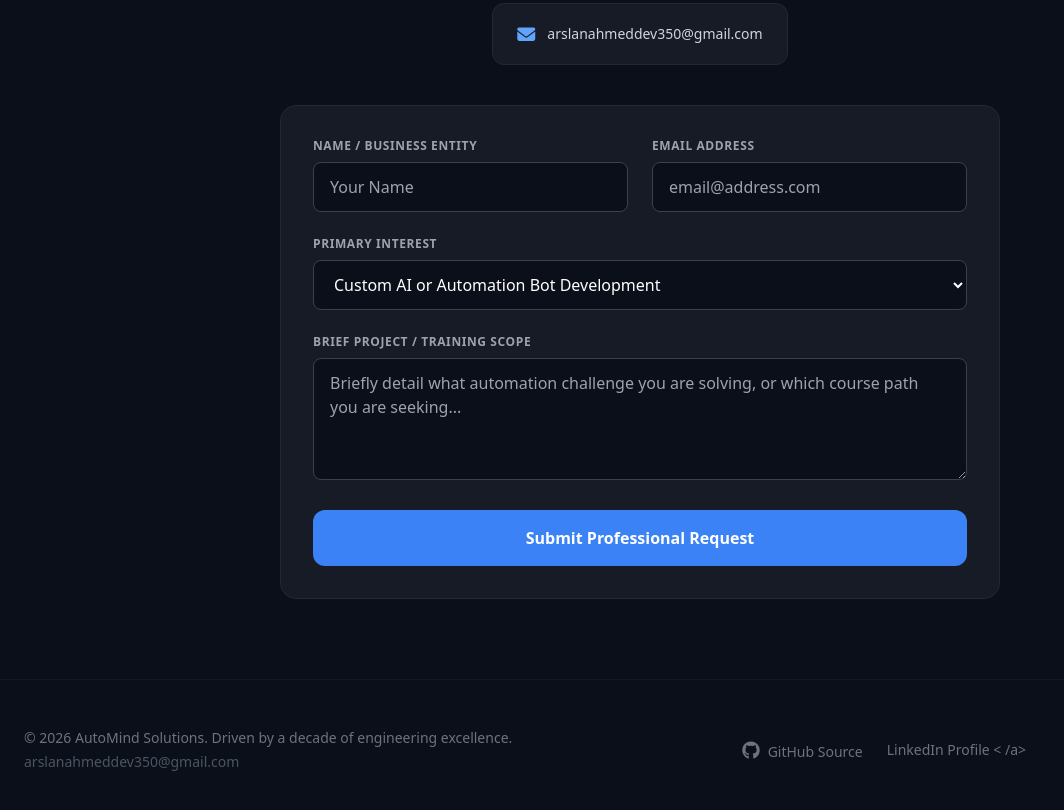
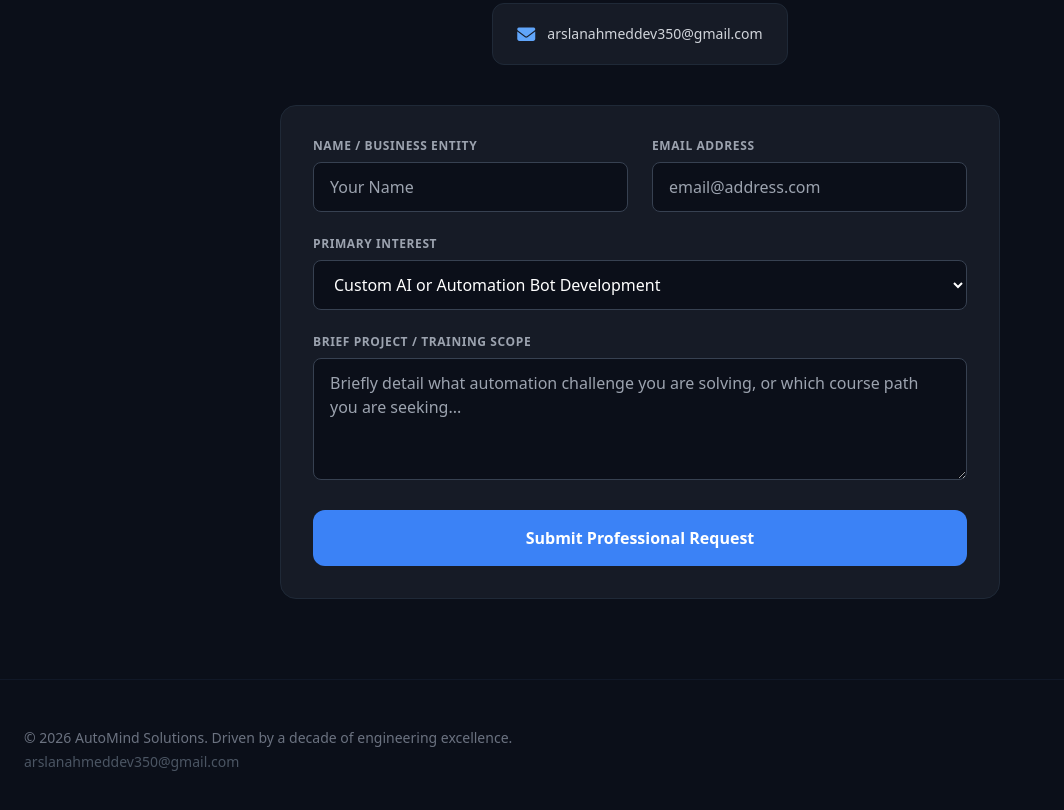
Before and after one commit to Dev-Arslan/automind-solutions-portfolio, a plain HTML site: page index.html in a window 1280 px wide. Shown: the part 3235-4045 px from the top of the page, without its empty margins (0-1064 px from the left). Drawn offline with nearby package versions, Linux system fonts and the light colour scheme.

Commit message:
Update index.html

```diff
--- a/index.html
+++ b/index.html
@@ -304,13 +304,7 @@
                 <p>&copy; 2026 AutoMind Solutions. Driven by a decade of engineering excellence.</p>
                 <p class="mt-1 text-gray-600">arslanahmeddev350@gmail.com </p>
             </div>
-            <div class="flex items-center space-x-6">
-                <a href="https://github.com/Dev-Arslan" target="_blank" class="hover:text-white transition"><i class="fa-brands fa-github text-lg mr-2"></i>GitHub Source</a>
-                </a>
-                <a href="https://www.linkedin.com/in/arslan-ahmed-30aab017a" target="_blank">
-                   LinkedIn Profile
-<               /a>
-            </div>
+
         </div>
     </footer>
 
```
